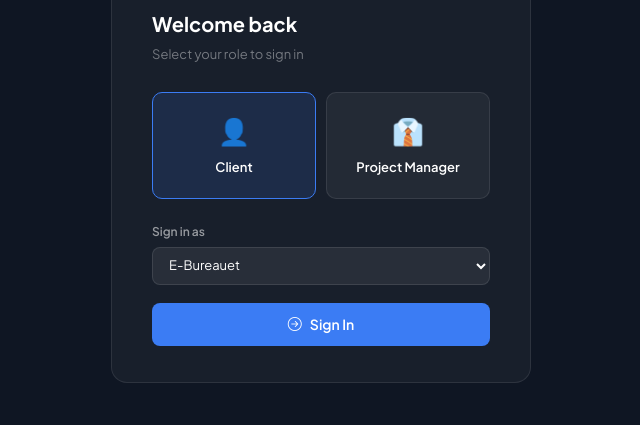
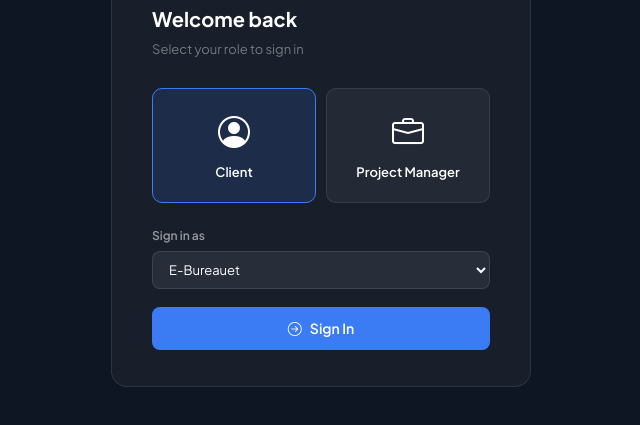
Before and after one commit to kidmagus/servicedesk, a website: page src/html/index.html in a window 1280 px wide. Shown: the part 257-682 px from the top of the page, without its empty margins (319-959 px from the left). Drawn offline with nearby package versions, Linux system fonts and the light colour scheme; files that its build step writes are made by us from their sources.

Commit message:
change logo to white

```diff
--- a/src/html/index.html
+++ b/src/html/index.html
@@ -30,12 +30,12 @@
     <div class="login-sub">Select your role to sign in</div>
     <div class="role-grid">
       <div class="role-card active" id="roleCardClient" onclick="selectRole('client')">
-        <div class="ri">👤</div>
+        <div class="ri"><i class="bi bi-person-circle" style="font-size:2rem;color:#fff;"></i></div>
         <div class="rn">Client</div>
         <!-- <div class="rd">Submit & track tickets</div> -->
       </div>
       <div class="role-card" id="roleCardPM" onclick="selectRole('pm')">
-          <div class="ri">👔</div>
+        <div class="ri"><i class="bi bi-briefcase" style="font-size:2rem;color:#fff;"></i></div>
         <div class="rn">Project Manager</div>
         <!-- <div class="rd">Full team oversight</div> -->
       </div>
```
